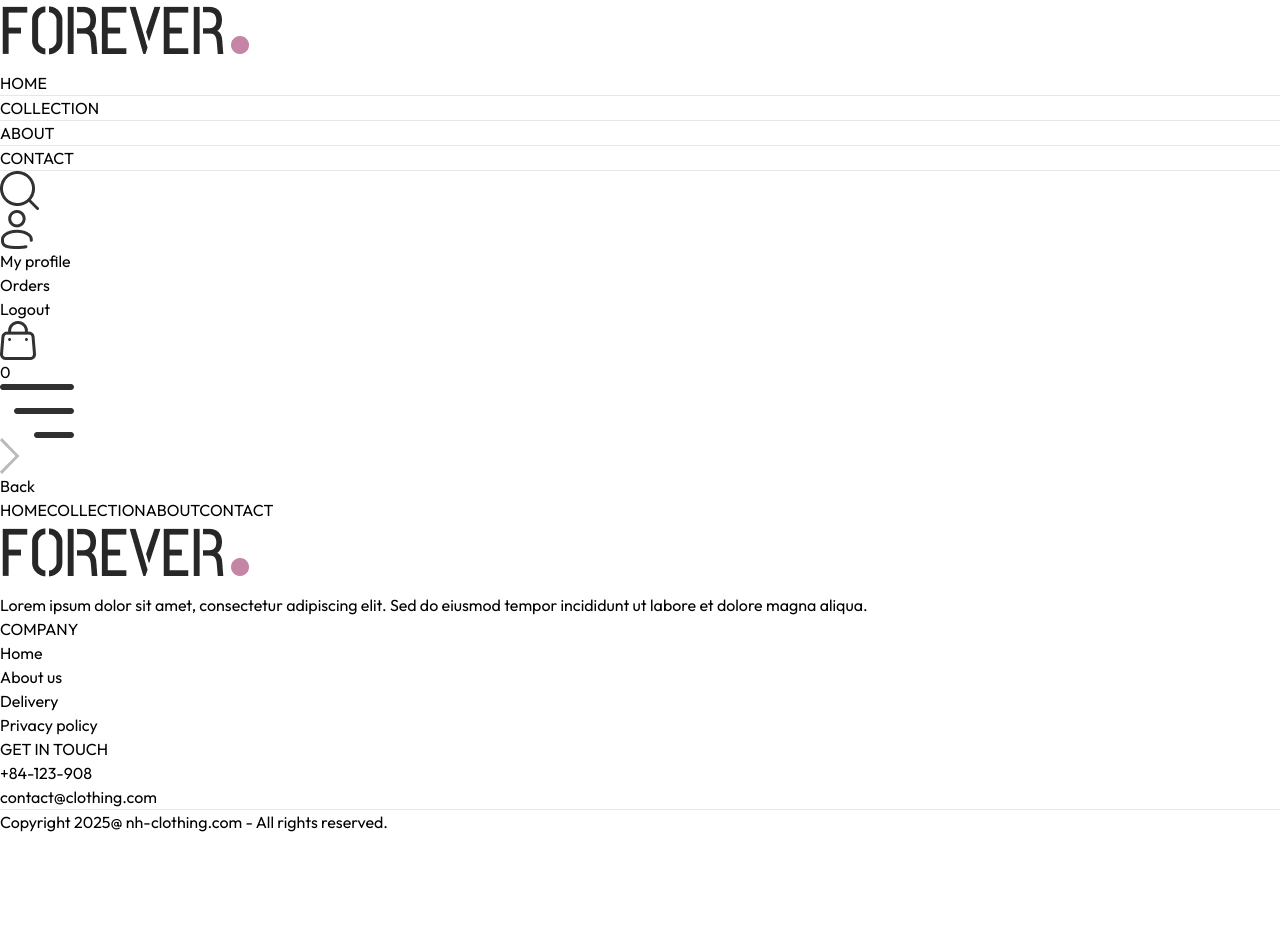
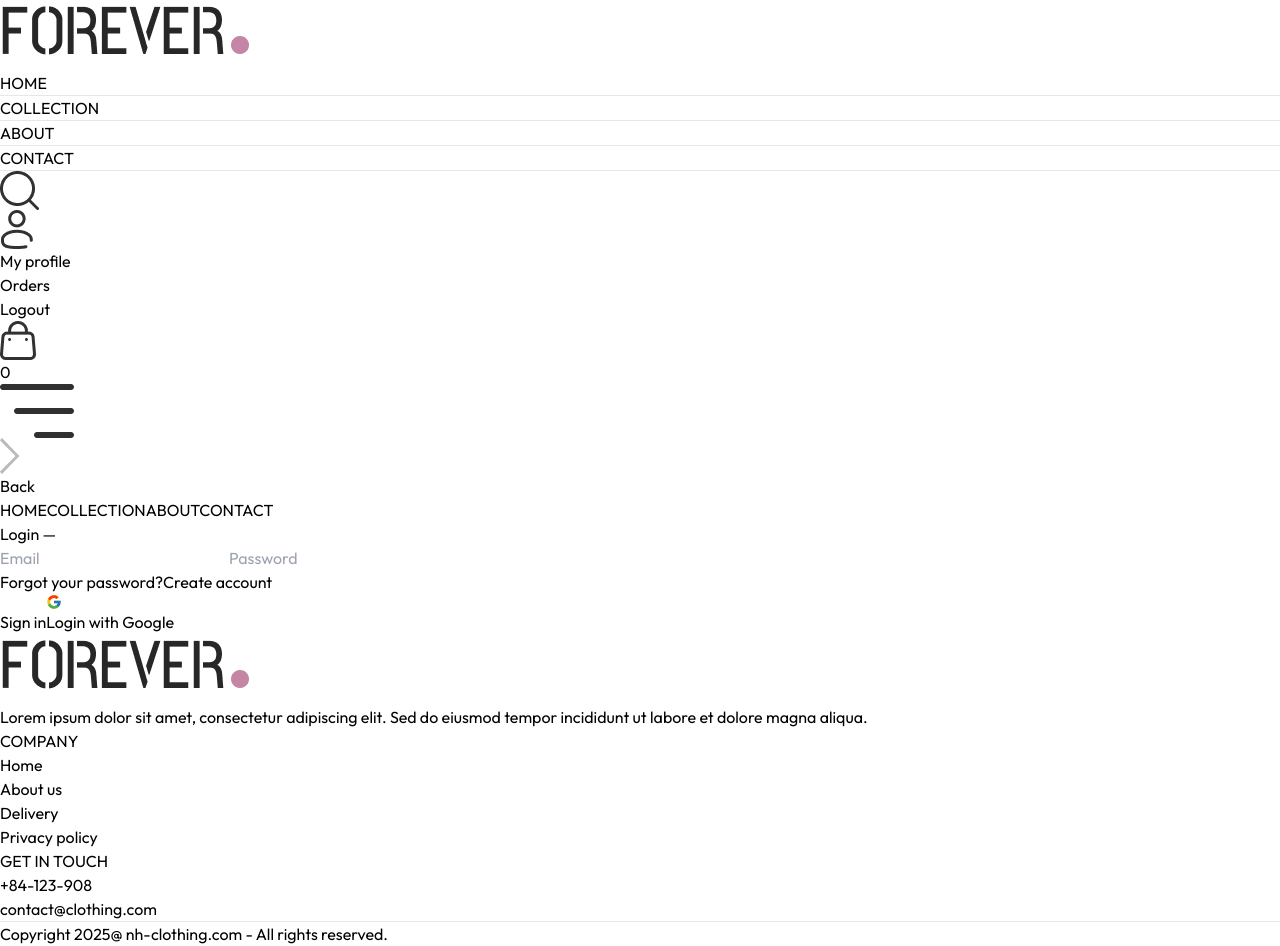
Before and after one commit to NhungNguyen04/Clothing-shop, a React (Vite) app: page /login in a window 1280 px wide. Before the commit the page ends 834 px from the top, so only its background shows below. Built offline with nearby package versions, Linux system fonts and the light colour scheme.

Commit message:
feat(auth: add register and login page

```diff
--- a/src/App.jsx
+++ b/src/App.jsx
@@ -1,9 +1,7 @@
-import React from 'react'
 import { Route, Routes } from 'react-router-dom'
 import Home from './pages/Home'
 import Collection from './pages/Collection'
 import About from './pages/About'
-import Contact from './pages/Contact'
 import Product from './pages/Product'
 import Cart from './pages/Cart'
 import Login from './pages/Login'
@@ -17,6 +15,7 @@ import { ToastContainer } from 'react-toastify'
 import TryOn from './pages/TryOn'
 import CheckOut from './pages/CheckOut'
 import ContactUs from './pages/ContactUs'
+import Register from './pages/Register'
 
 function App() {
   return (
@@ -33,6 +32,7 @@ function App() {
           <Route path="/cart" element={<Cart/>}></Route>
           <Route path="/check-out" element={<CheckOut/>}></Route>
           <Route path="/login" element={<Login/>}></Route>
+          <Route path="/register" element={<Register/>}></Route>
           <Route path="/place-order" element={<PlaceOrder/>}></Route>
           <Route path="/orders" element={<Orders/>}></Route>
           <Route path="/try-on/:productId" element={<TryOn/>}></Route>
--- a/src/pages/Login.jsx
+++ b/src/pages/Login.jsx
@@ -1,9 +1,31 @@
-import React from 'react'
-
+import { FcGoogle } from "react-icons/fc";
 const Login = () => {
   return (
-    <div>
+    <div className="flex flex-col items-center mt-6 min-h-screen">
+        <h2 className="text-2xl text-[#414141] font-bold mb-6">Login <span className="text-gray-700">—</span></h2>
+      <div className="w-full max-w-sm">
+        <input
+          type="email"
+          placeholder="Email"
+          className="w-full border border-gray-400 p-3 rounded mb-4"
+        />
+        <input
+          type="password"
+          placeholder="Password"
+          className="w-full border border-gray-400 p-3 rounded mb-4"
+        />
 
+        <div className="flex justify-between text-sm text-gray-600 mb-4">
+          <a href="#" className="hover:underline">Forgot your password?</a>
+          <a href="/register" className="hover:underline">Create account</a>
+        </div>
+
+        <button className="w-full bg-black text-white py-3 rounded mb-4">Sign in</button>
+        <button className="w-full border border-gray-400 py-3 rounded flex items-center justify-center gap-2">
+          <FcGoogle/>
+          Login with Google
+        </button>
+      </div>
     </div>
   )
 }
--- /dev/null
+++ b/src/pages/Register.jsx
@@ -0,0 +1,32 @@
+const Register = () => {
+  return (
+    <div className="flex flex-col items-center mt-6 min-h-screen">
+      <h2 className="text-2xl text-[#414141] font-bold mb-6">Register <span className="text-gray-700">—</span></h2>
+
+      <div className="w-full max-w-sm">
+        <input
+          type="text"
+          placeholder="Name"
+          className="w-full border border-gray-400 p-3 rounded mb-4"
+        />
+        <input
+          type="email"
+          placeholder="Email"
+          className="w-full border border-gray-400 p-3 rounded mb-4"
+        />
+        <input
+          type="password"
+          placeholder="Password"
+          className="w-full border border-gray-400 p-3 rounded mb-4"
+        />
+
+        <div className="flex justify-between text-sm text-gray-600 mb-4">
+          <span>Already have an account? <a href="/login" className="hover:underline">Login</a></span>
+        </div>
+        <button className="w-full bg-black text-white py-3 rounded mb-4">Create</button>
+      </div>
+    </div>
+  )
+}
+
+export default Register
```
